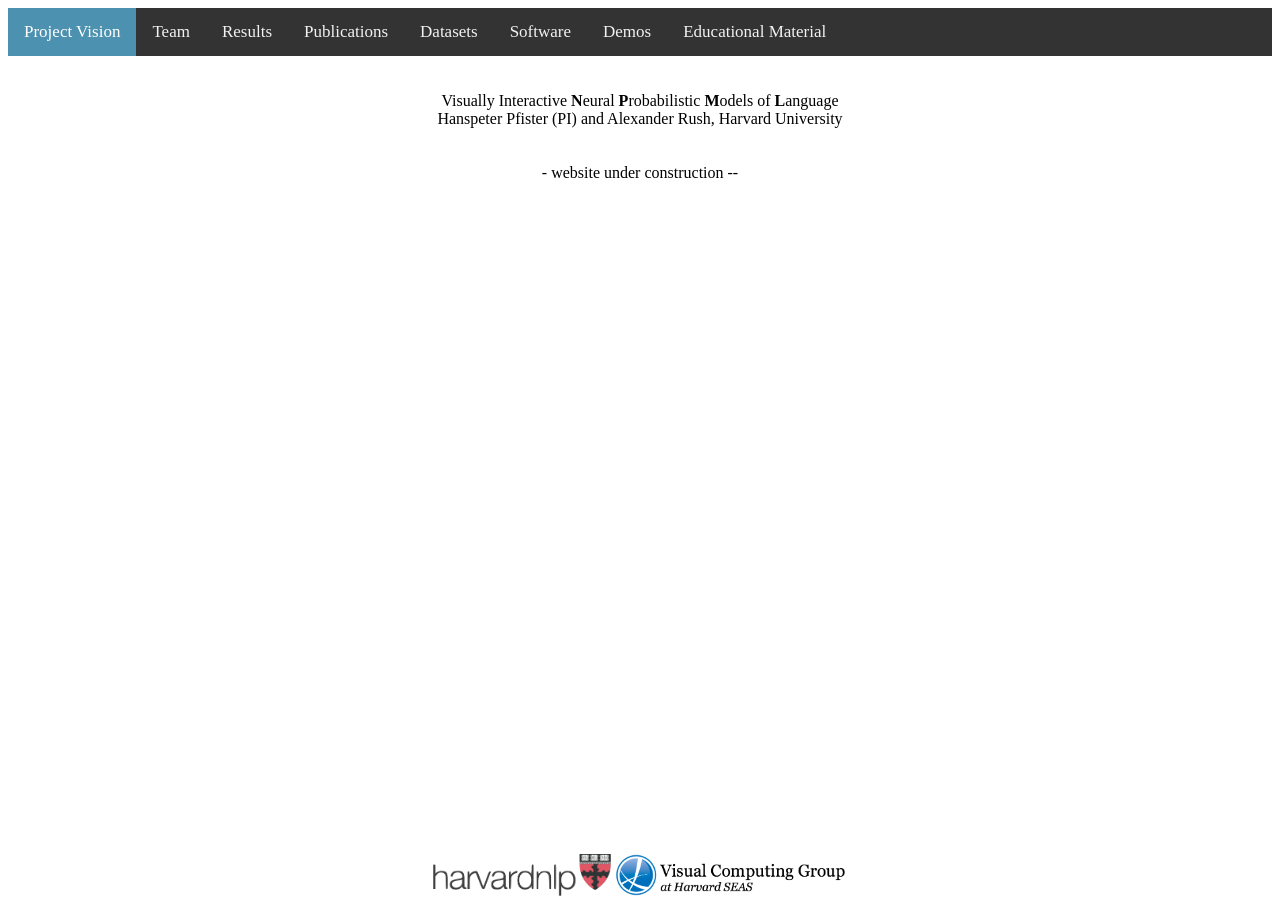
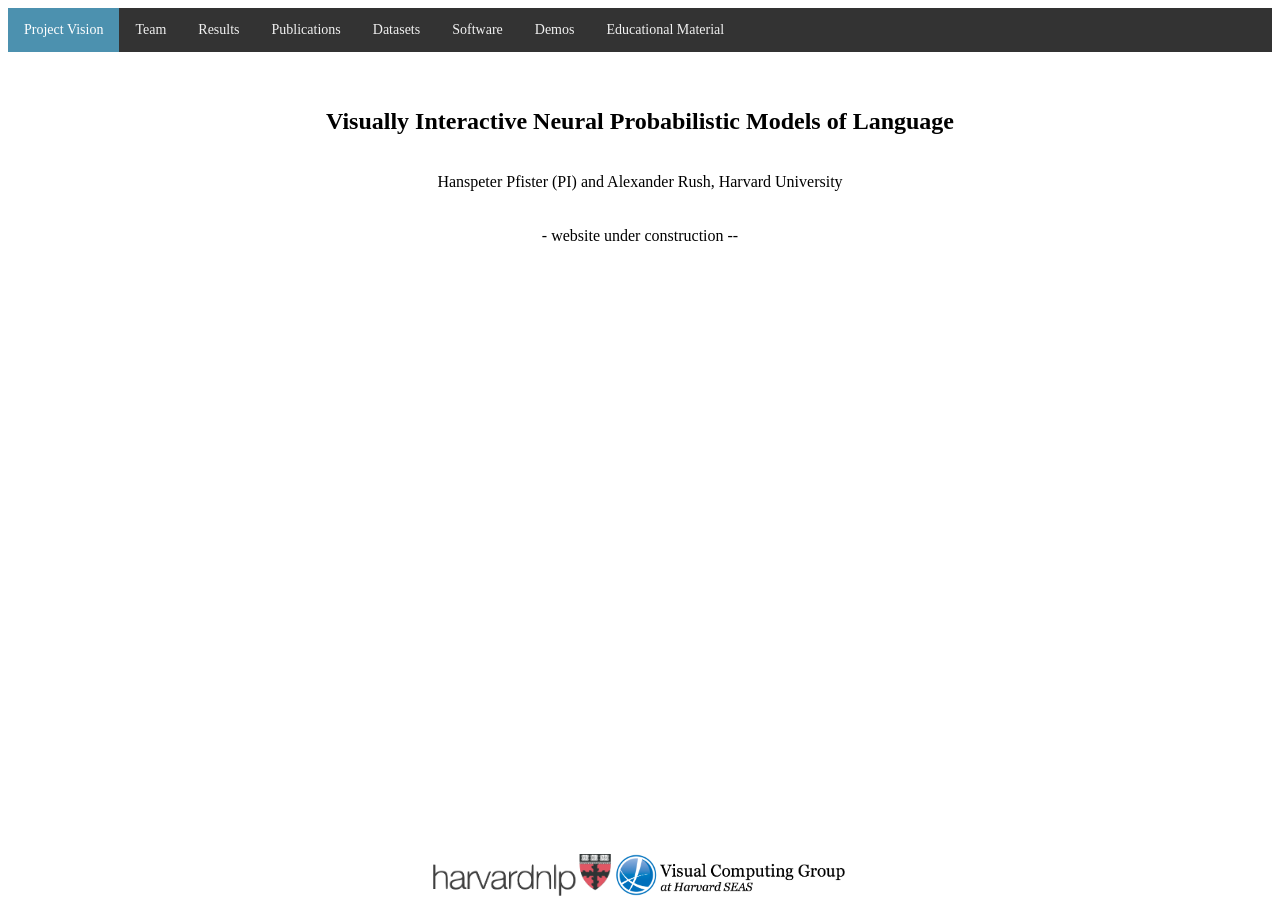
Before and after one commit to npml/npml, a Jekyll site: the page index.html, which Jekyll copies as it is, in a window 1280 px wide. Built offline with Jekyll 4.4.1, drawn with Linux system fonts in a browser that asks for light colours.

Commit message:
Update index.html

```diff
--- a/index.html
+++ b/index.html
@@ -16,7 +16,7 @@
         text-align: center;
         padding: 14px 16px;
         text-decoration: none;
-        font-size: 17px;
+        font-size: 14px;
       }
 
       /* Change the color of links on hover */
@@ -56,7 +56,7 @@
   </div>
 
   <br/><br/>
-  <center>Visually Interactive <b>N</b>eural <b>P</b>robabilistic <b>M</b>odels of <b>L</b>anguage
+  <center><h2>Visually Interactive <b>N</b>eural <b>P</b>robabilistic <b>M</b>odels of <b>L</b>anguage</h2>
   <br/>
   Hanspeter Pfister (PI) and Alexander Rush, Harvard University
   </br>
```
